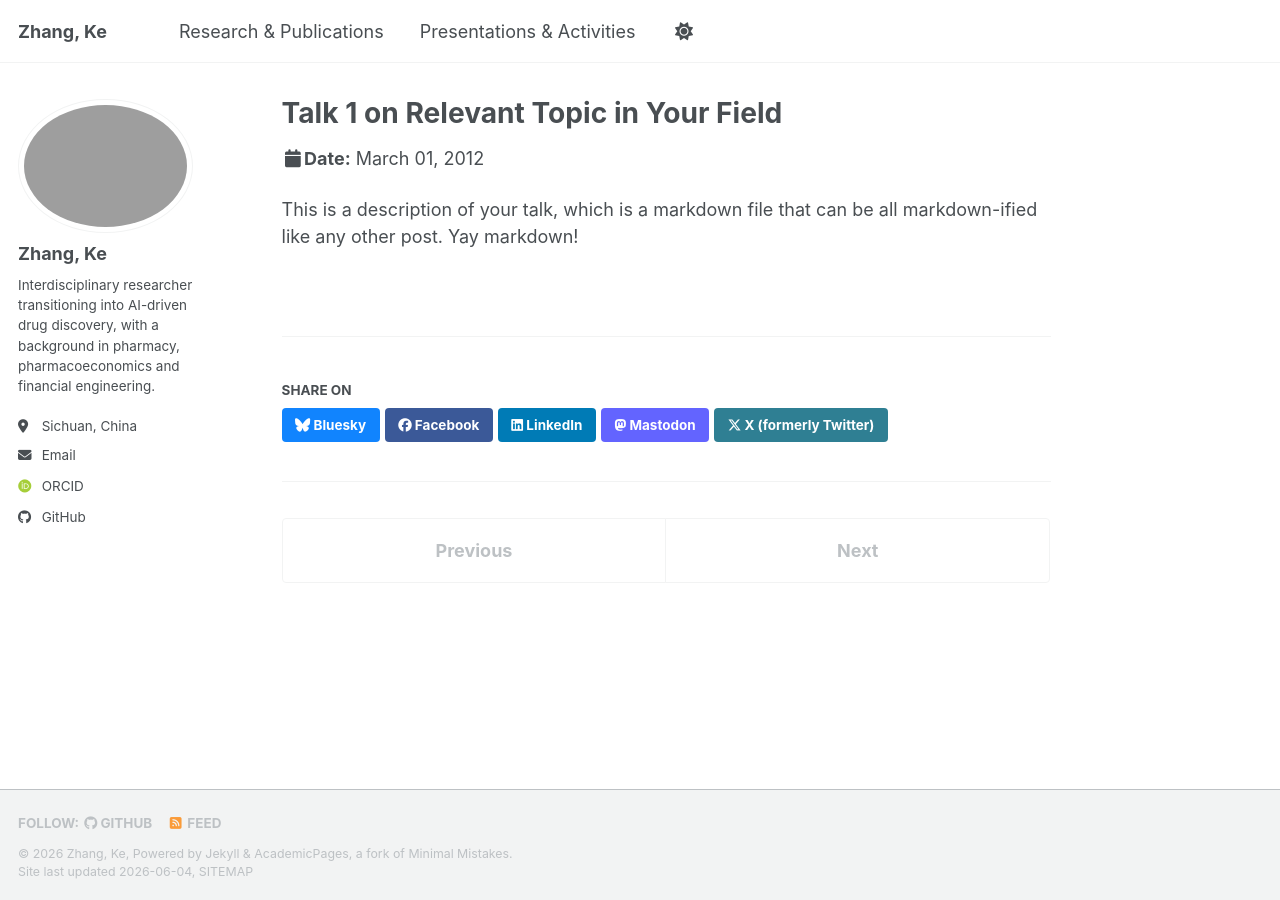
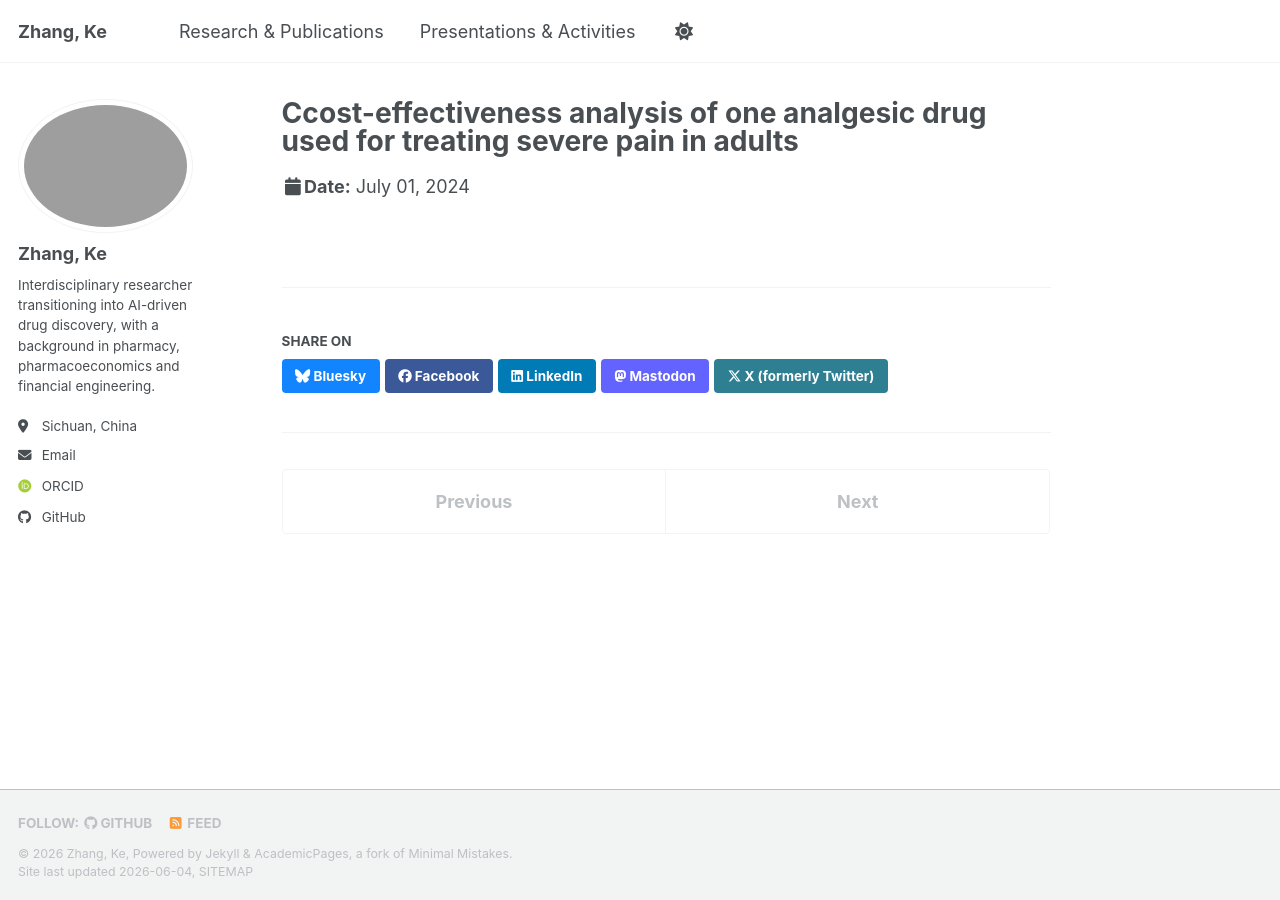
Before and after one commit to Zhangke123jimu/Zhangke123jimu.github.io, a Jekyll site: the page built from _talks/2012-03-01-talk-1.md, in a window 1280 px wide. Built offline with Jekyll 4.4.1, drawn with Linux system fonts in a browser that asks for light colours; some web fonts are replaced; a script bundle is joined from its source files by our own code; library files that are not in the unit come from our copies.

Commit message:
Update 2012-03-01-talk-1.md

```diff
--- a/_talks/2012-03-01-talk-1.md
+++ b/_talks/2012-03-01-talk-1.md
@@ -1,11 +1,9 @@
 ---
-title: "Talk 1 on Relevant Topic in Your Field"
+title: "Ccost-effectiveness analysis of one analgesic drug used for treating severe pain in adults"
 collection: talks
 type: "Talk"
-permalink: /talks/2012-03-01-talk-1
-venue: "UC San Francisco, Department of Testing"
-date: 2012-03-01
-location: "San Francisco, CA, USA"
+permalink: /talks/2024-07-talk
+venue: "A symposium regarding narcotic and psychotropic drugs in Forbidden City International Pharmacist Conference (in Chinese)"
+date: 2024-07-01
+location: "Xiong'an New Area, Hebei province, China"
 ---
-
-This is a description of your talk, which is a markdown file that can be all markdown-ified like any other post. Yay markdown!
```
